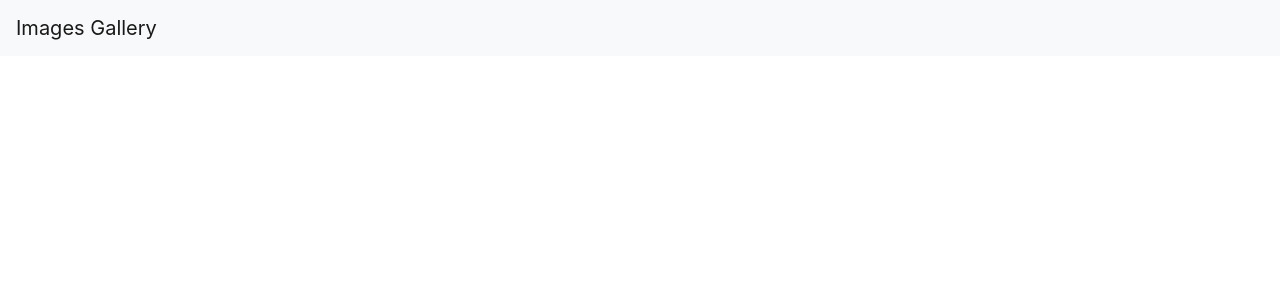
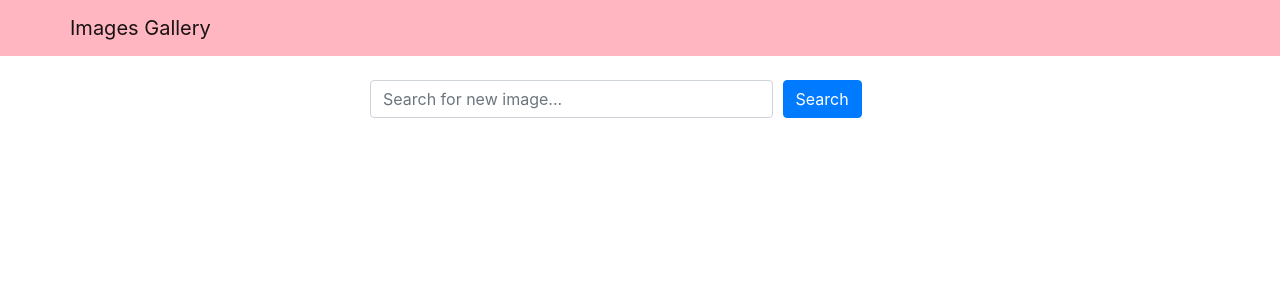
Before and after one commit to katcreardon/images-gallery, a React (Create React App) app in the folder frontend/: page / in a window 1280 px wide. Shown: the top 300 px of the page. Built offline with nearby package versions, Linux system fonts and the light colour scheme.

Commit message:
controlled search component

```diff
--- a/frontend/src/App.js
+++ b/frontend/src/App.js
@@ -1,10 +1,20 @@
+import { useState } from 'react';
 import 'bootstrap/dist/css/bootstrap.min.css';
 import Header from './components/Header';
+import Search from './components/Search';
 
 const App = () => {
+  const [word, setWord] = useState('');
+
+  const handleSearchSubmit = (e) => {
+    e.preventDefault();
+    console.log(word);
+  };
+
   return (
     <div>
       <Header title="Images Gallery"/>
+      <Search word={word} setWord={setWord} handleSubmit={handleSearchSubmit}/>
     </div>
   );
 }
--- a/frontend/src/components/Header.js
+++ b/frontend/src/components/Header.js
@@ -1,10 +1,16 @@
 import React from 'react';
-import { Navbar } from 'react-bootstrap';
+import { Navbar, Container } from 'react-bootstrap';
+
+const navbarStyle = {
+    backgroundColor: 'lightpink'
+};
 
 const Header = ({ title }) => {
     return (
-        <Navbar bg="light" variant="light">
-            <Navbar.Brand href="/">{title}</Navbar.Brand>
+        <Navbar style={navbarStyle} variant="light">
+            <Container>
+                <Navbar.Brand href="/">{title}</Navbar.Brand>
+            </Container>
         </Navbar>
     )
 };
--- /dev/null
+++ b/frontend/src/components/Search.js
@@ -0,0 +1,30 @@
+import React from "react";
+import { Container, Row, Col, Form, Button } from "react-bootstrap";
+
+const Search = ({ word, setWord, handleSubmit }) => {
+  return (
+    <Container className="mt-4">
+      <Row className="justify-content-center">
+        <Col xs={12} md={8} lg={6}>
+          <Form onSubmit={handleSubmit}>
+            <Form.Row>
+              <Col xs={9}>
+                <Form.Control
+                    type="text"
+                    value={word}
+                    onChange={(e) => setWord(e.target.value)}
+                    placeholder="Search for new image..."
+                />
+              </Col>
+              <Col>
+                <Button variant="primary" type="submit">Search</Button>
+              </Col>
+            </Form.Row>
+          </Form>
+        </Col>
+      </Row>
+    </Container>
+  );
+};
+
+export default Search;
```
